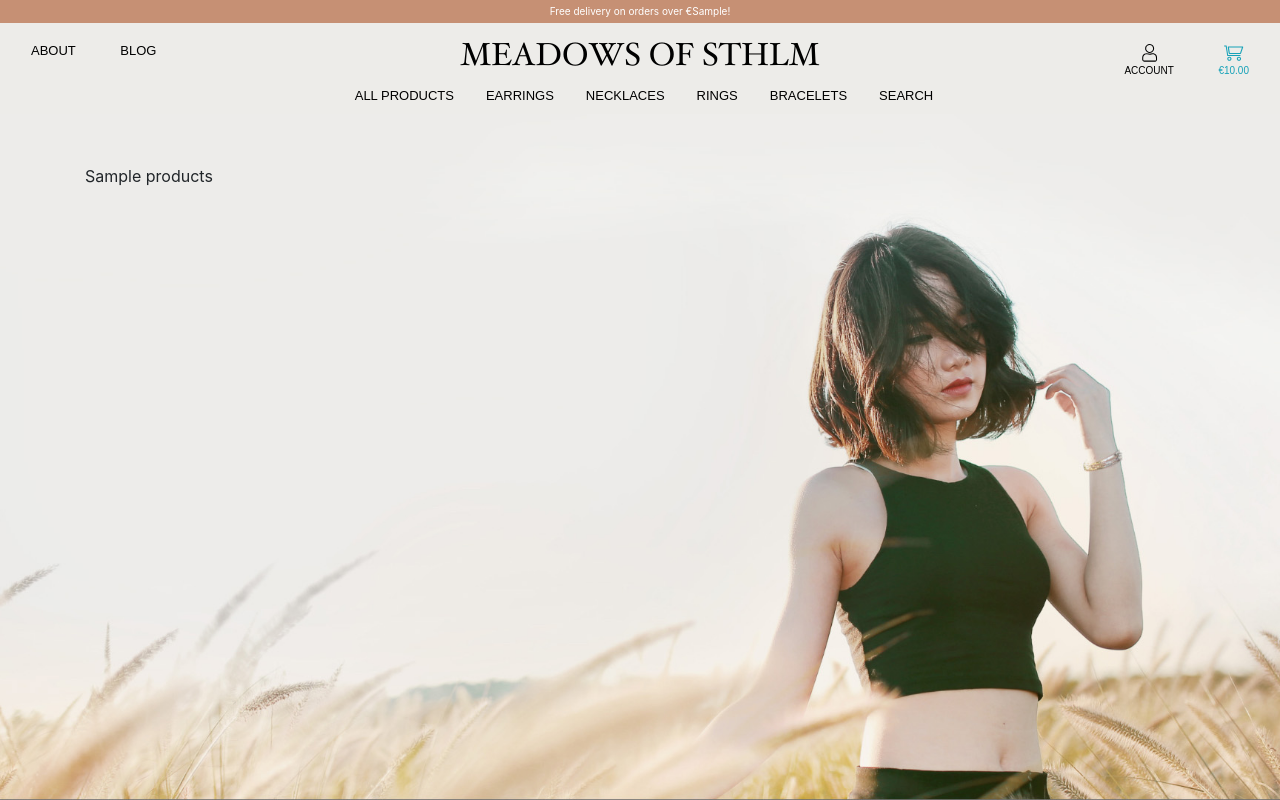
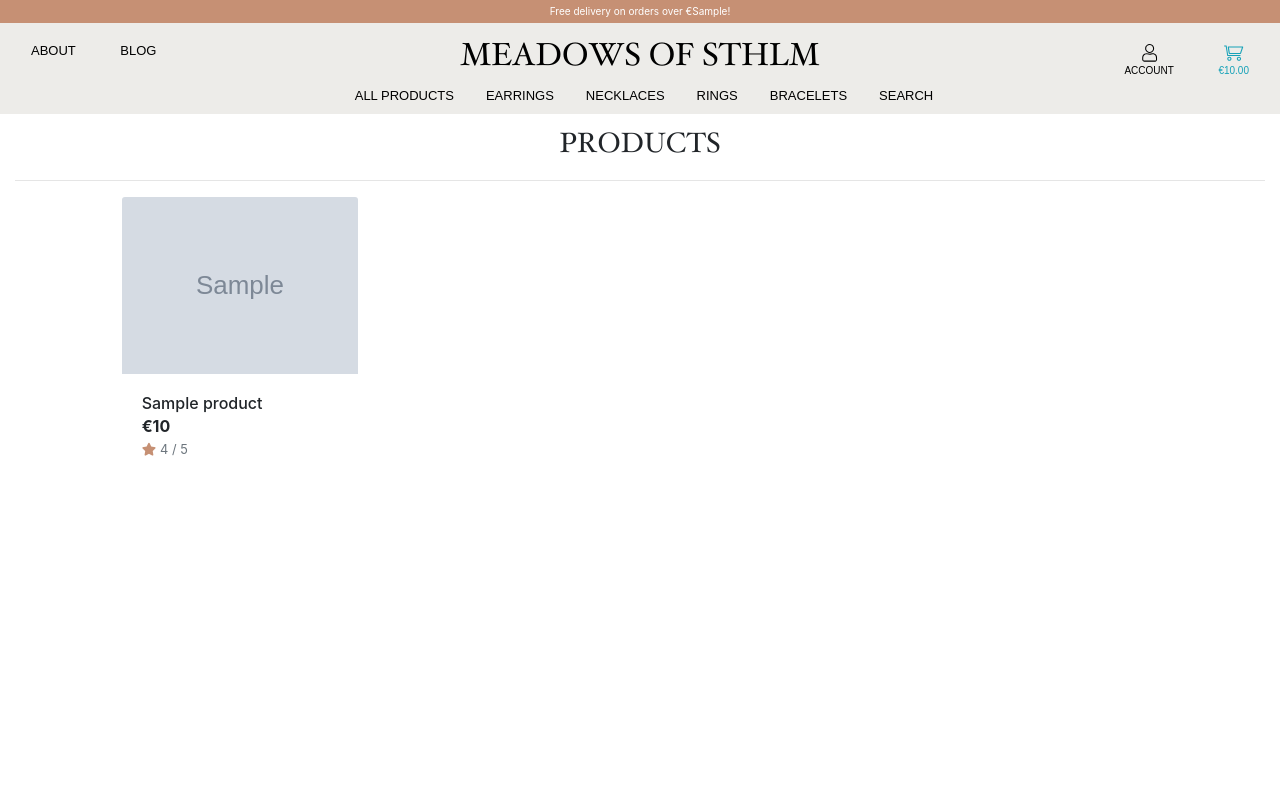
Before and after one commit to Code-Institute-Submissions/meadows_of_sthlm, a Django app: template products/templates/products/products.html in a window 1280 px wide. Run offline with Django 3.2, Linux system fonts and the light colour scheme; the template is opened without the code that fills it: most values are stand-ins (such as "Sample title", 1, 10 or a date in 2020); grey boxes marked "Sample" are stand-in pictures; some libraries are stand-ins or nearby versions; some web fonts are replaced.

Commit message:
added and styled products

```diff
--- a/meadowsofsthlm/settings.py
+++ b/meadowsofsthlm/settings.py
@@ -20,7 +20,7 @@ BASE_DIR = os.path.dirname(os.path.dirname(os.path.abspath(__file__)))
 # See https://docs.djangoproject.com/en/2.2/howto/deployment/checklist/
 
 # SECURITY WARNING: keep the secret key used in production secret!
-SECRET_KEY = ''
+SECRET_KEY =
 
 # SECURITY WARNING: don't run with debug turned on in production!
 DEBUG = True
--- a/products/admin.py
+++ b/products/admin.py
@@ -13,6 +13,8 @@ class ProductAdmin(admin.ModelAdmin):
         'size',
         'rating',
         'image',
+        'image2',
+        'image3',
     )
 
     ordering = ('sku',)
--- a/products/models.py
+++ b/products/models.py
@@ -28,6 +28,10 @@ class Product(models.Model):
         max_digits=6, decimal_places=2, null=True, blank=True)
     image_url = models.URLField(max_length=1024, null=True, blank=True)
     image = models.ImageField(null=True, blank=True)
+    image_url2 = models.URLField(max_length=1024, null=True, blank=True)
+    image2 = models.ImageField(null=True, blank=True)
+    image_url3 = models.URLField(max_length=1024, null=True, blank=True)
+    image3 = models.ImageField(null=True, blank=True)
 
     def __str__(self):
         return self.name
--- a/products/templates/products/products.html
+++ b/products/templates/products/products.html
@@ -10,10 +10,54 @@
 {% endblock %}
 
 {% block content %}
-<div class="container">
+<div class="overlay"></div>
+<div class="container-fluid">
     <div class="row">
-        <div class="col">
-            {{ products }}
+        <div class="col text-center">
+            <h3 class="logo-font">Products</h3>
+            <hr class="w-100 mb-1">
+        </div>
+    </div>
+    <div class="row">
+        <div class="product-container col-10 offset-1">
+            <div class="row mt-1 mb-2"></div>
+            <div class="row">
+                {% for product in products %}
+                <div class="col-sm-6 col-md-6 col-lg-4 col-xl-3">
+                    <div class="card h-100 border-0">
+                        {% if product.image %}
+                        <a href="" class="change-hover">
+                            <img class="card-img-top img-fluid top-img" src="{{ product.image.url }}"
+                                onmouseover="this.src = '{{ product.image_url2 }}'"
+                                onmouseout="this.src = '{{ product.image.url }}'" alt="{{ product.name }}">
+                        </a>
+                        {% else %}
+                        <a href="">
+                            <img class="card-img-top img-fluid" src="{{ MEDIA_URL }}noimage.png"
+                                alt="{{ product.name }}">
+                        </a>
+                        {% endif %}
+                        <div class="card-body pb-0">
+                            <h6 class="mb-0">{{ product.name }}</h6>
+                        </div>
+                        <div class="card-footer bg-white pt-0 border-0 text-left">
+                            <div class="row">
+                                <div class="col">
+                                    <h6 class="mb-0 text-left font-weight-bold pt-1">€{{ product.price }}</h6>
+                                    {% if product.rating %}
+                                    <small class="text-muted"><i class="fas fa-star mr-1 star"></i>{{ product.rating }}
+                                        /
+                                        5</small>
+                                    {% else %}
+                                    <small class="text-muted">No Rating</small>
+                                    {% endif %}
+                                </div>
+                            </div>
+                        </div>
+                    </div>
+                </div>
+                {% endfor %}
+            </div>
         </div>
     </div>
 </div>
--- a/static/css/base.css
+++ b/static/css/base.css
@@ -100,6 +100,16 @@ body {
 .bg-black {
     background: #000 !important;
 }
+
+.overlay {
+	height: 100%;
+	width: 100%;
+	top: 0;
+	left: 0;
+	position: fixed;
+	background: white;
+	z-index: -1;
+}
 /* -------------------------------- Navbar Styles */
 
 #delivery-banner {
@@ -121,6 +131,25 @@ body {
 .font-sm {
     font-size: small;
 }
+
+/* -------------------------------- Products */
+
+.star {
+    color: var(--banner-bg-color);
+}
+
+
+.top-img:hover {
+display: none;
+
+}
+
+.change-hover img {
+    display: none;
+}
+.change-hover img:first-of-type {
+    display: inherit;
+}
 /* -------------------------------- Media Queries */
 
 /* Slightly larger container on xl screens */
@@ -141,7 +170,7 @@ body {
     }
 
     .header-container {
-        padding-top: 164px;
+        padding-top: 130px;
     }
 
     .navbar {
@@ -152,4 +181,7 @@ body {
 .index-text {
     padding-top: 30vh;
 }
+.header-container {
+    padding-top: 130px;
 }
+}
```
Also changed, not shown: products/fixtures/products.json (+22 -3 lines), media/hoops.jpg (renamed from media/hoops.jpeg), media/hoops2.jpeg (added), media/hoops3.jpeg (added), media/noimage.png (added), products/migrations/0002_auto_20200816_1723.py (added), 3 other files.
